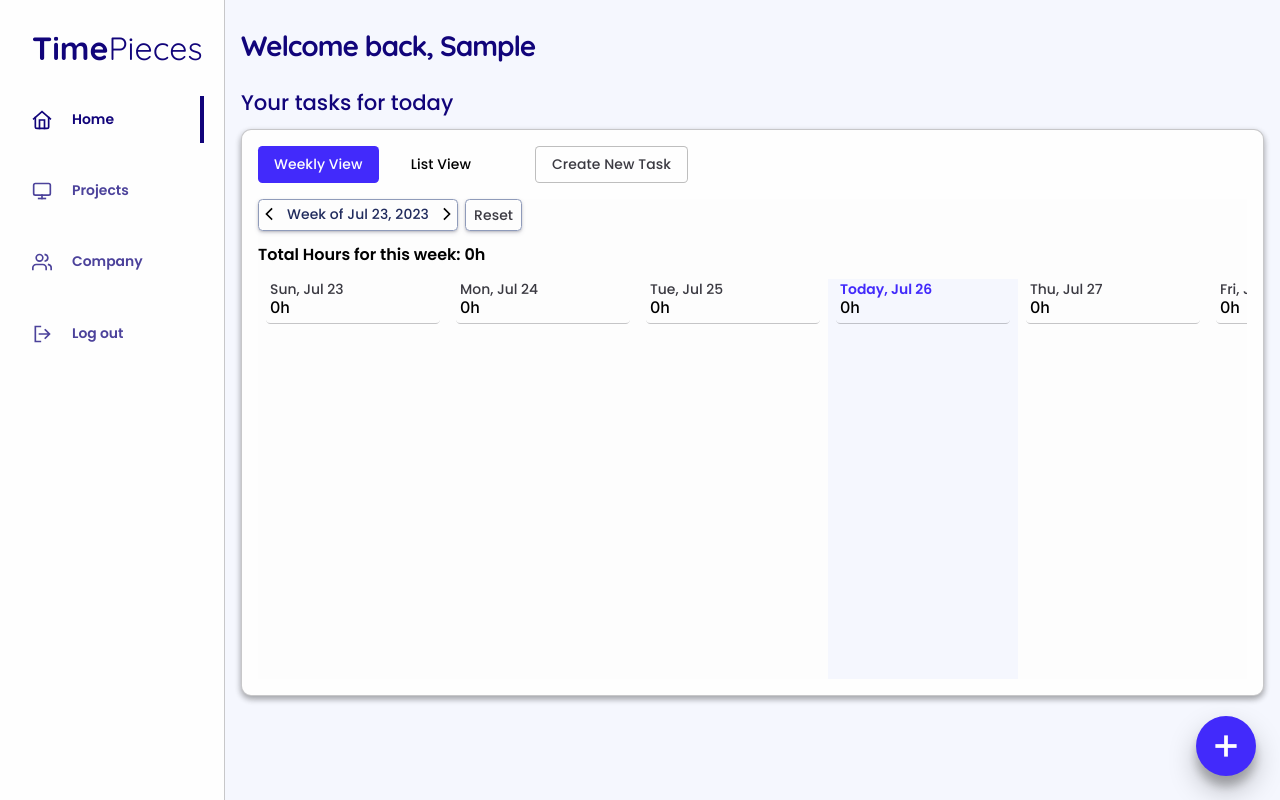
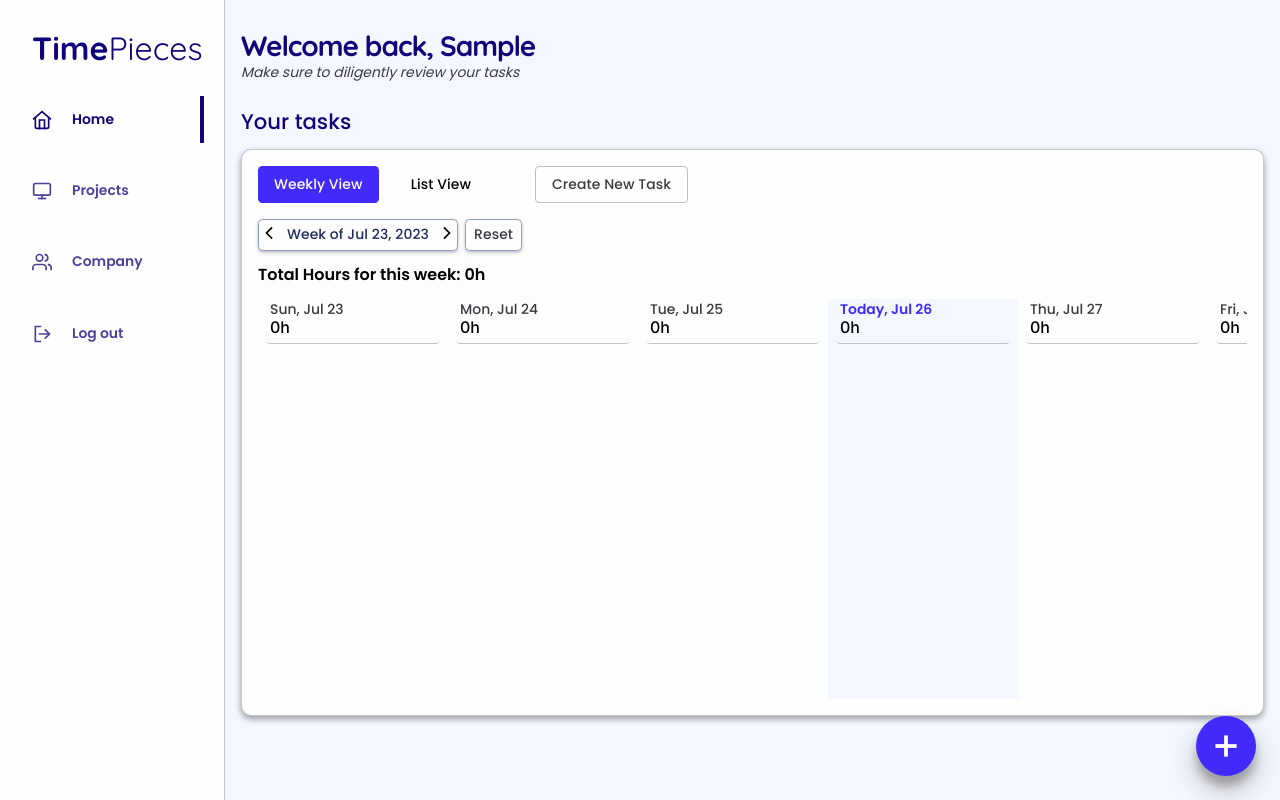
Before and after one commit to renchester/time-tracker-app, a React (Vite) app: page / in a window 1280 px wide. Built offline with nearby package versions, Linux system fonts and the light colour scheme; sample sign-in values are in the browser's storage.

Commit message:
Add section subtitles to route components

```diff
--- a/src/routes/Home.jsx
+++ b/src/routes/Home.jsx
@@ -18,10 +18,13 @@ function Home() {
         <h1 className="main-title" id="home-title">
           Welcome back, {user.firstName}
         </h1>
+        <p className="main-subtitle">
+          Make sure to diligently review your tasks
+        </p>
 
         <section className="main-section" aria-labelledby="home-section__title">
           <h2 className="main-section__title" id="home-section__title">
-            Your tasks for today
+            Your tasks
           </h2>
           {/* Panel for tasks */}
           <OverviewPanel tasks={userTasks} allowCreate />
--- a/src/routes/Projects.jsx
+++ b/src/routes/Projects.jsx
@@ -16,6 +16,9 @@ function Projects() {
         <h1 className="main-title" id="projects-title">
           Projects in your Workspace
         </h1>
+        <p className="main-subtitle">
+          Review the projects that you are working on
+        </p>
 
         <section
           className="main-section"
```
